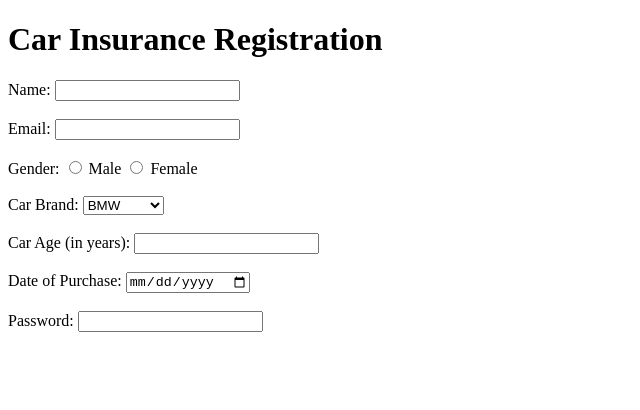
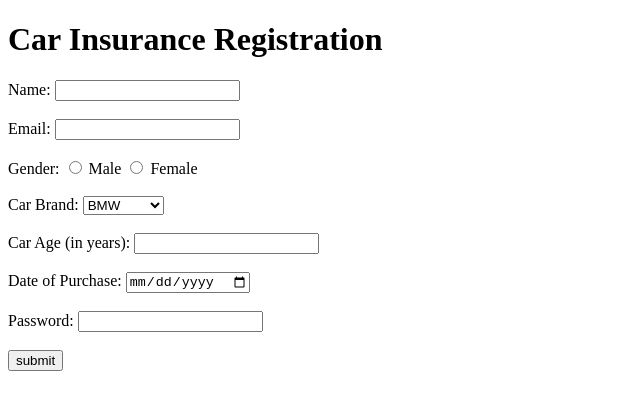
Before and after one commit to acciojob/car-insurance-form-deepanshuu18, a website: page main.html in a window 1280 px wide. Shown: the whole page, without its empty margins (0-640 px from the left). Drawn offline with Linux system fonts and the light colour scheme.

Commit message:
created a submission

```diff
--- a/main.html
+++ b/main.html
@@ -51,4 +51,4 @@
         <br><br>
 
         <!-- Submit Button -->
-        <button type="submit"
+        <button type="submit">  submit</button>
```
